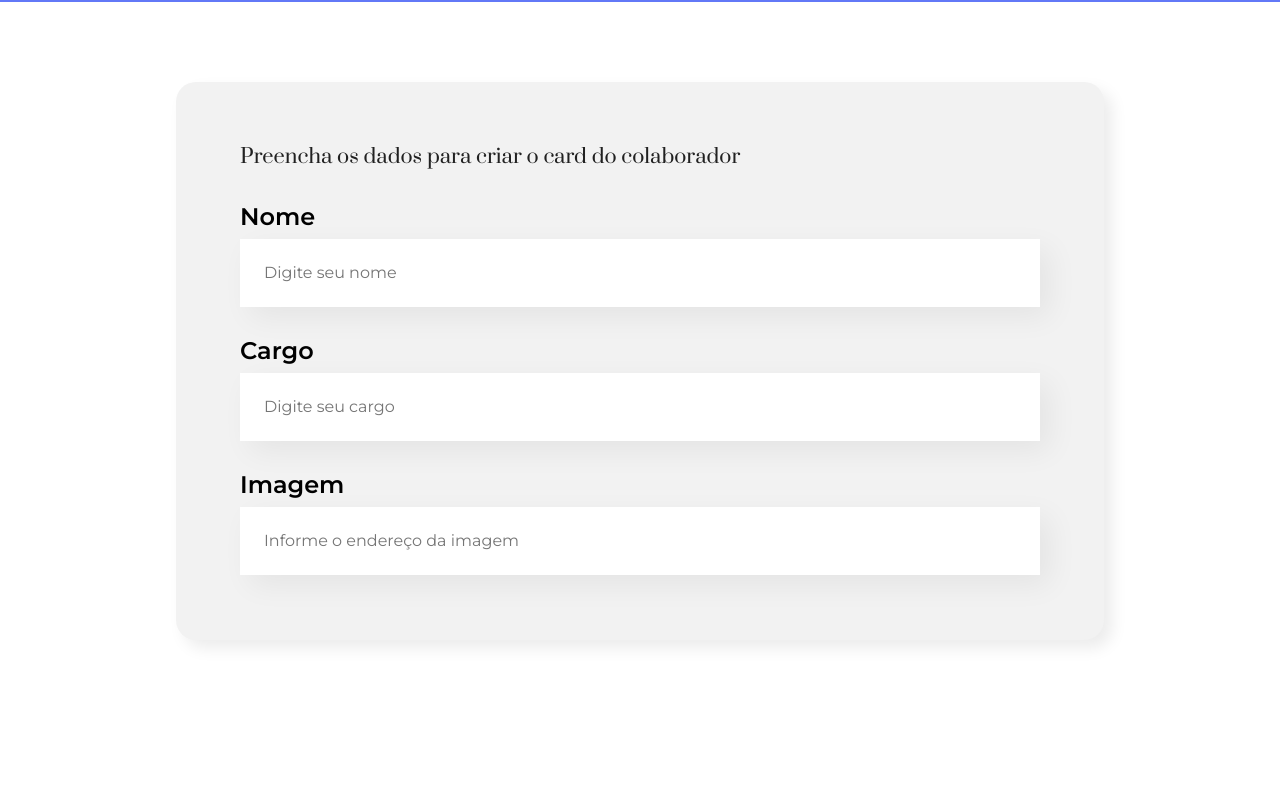
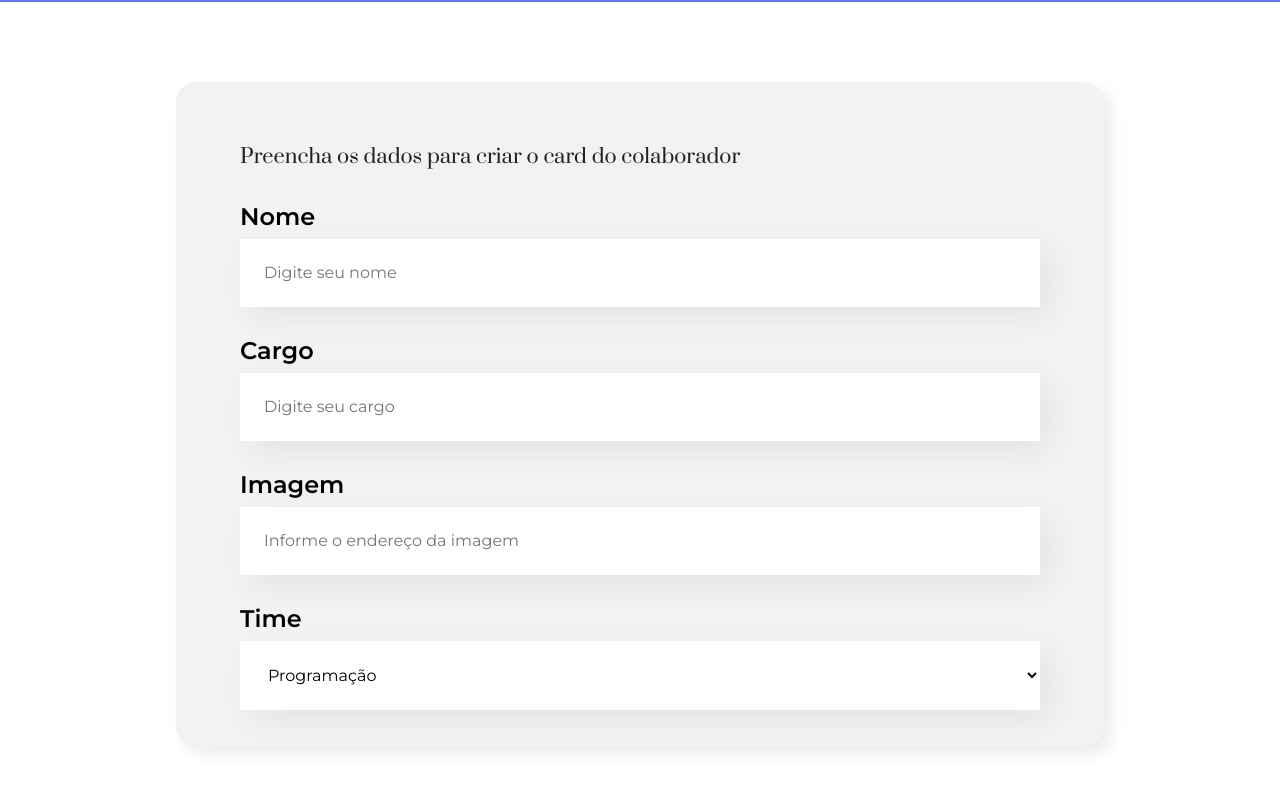
Before and after one commit to thaleseqb/ChartDashboard, a React (Create React App) app: page / in a window 1280 px wide. Shown: the part 496-1286 px from the top of the page. Before the commit the page ends 1216 px from the top, so only its background shows below. Built offline with nearby package versions, Linux system fonts and the light colour scheme.

Commit message:
add the drop-down item and style it

```diff
--- /dev/null
+++ b/src/components/DropDown/DropDown.css
@@ -0,0 +1,21 @@
+.DropDownContainer label {
+    display: block;
+    font-weight: 600;
+    font-family: var(--main-font);
+    font-size: 24px;
+    margin-bottom: 8px;
+
+}
+
+.DropDownContainer select {
+    background-color: var(--white-color);
+    box-shadow: 10px 10px 30px rgba(0, 0, 0, 0.06);
+    width: 100%;
+    border: none;
+    font-family: var(--main-font);
+    font-weight: 400;
+    font-size: 16px;
+    line-height: 19.5px;
+    padding: 24px;
+    box-sizing: border-box;
+}
--- /dev/null
+++ b/src/components/DropDown/index.js
@@ -0,0 +1,18 @@
+import "./DropDown.css"
+
+const DropDown = (props) => {
+    return (
+        <div className="DropDownContainer">
+            <label>
+                {props.label}
+            </label>
+            <select>
+                {props.itens.map(item => {
+                    return <option key={item}>{item}</option>
+                })};
+            </select>
+        </div>
+    )
+}
+
+export default DropDown;
--- a/src/components/Form/index.js
+++ b/src/components/Form/index.js
@@ -1,14 +1,26 @@
+import DropDown from "../DropDown";
 import TextField from "../TextField";
 import "./Form.css"
 
 const Form = () => {
+    const times = [
+        "Programação",
+        "Frontend",
+        "DAta Science",
+        "DevOps",
+        "Mobile",
+        "Inovação e Gestão",
+        "UX e Design"
+    ]
     return (
+
         <section className="form">
             <form >
                 <h2>Preencha os dados para criar o card do colaborador</h2>
                 <TextField label="Nome" placeholder="Digite seu nome"/>
                 <TextField label="Cargo" placeholder="Digite seu cargo"/>
                 <TextField label="Imagem" placeholder="Informe o endereço da imagem"/>
+                <DropDown itens={times} label="Time"/>
             </form>
         </section>
     )
```
